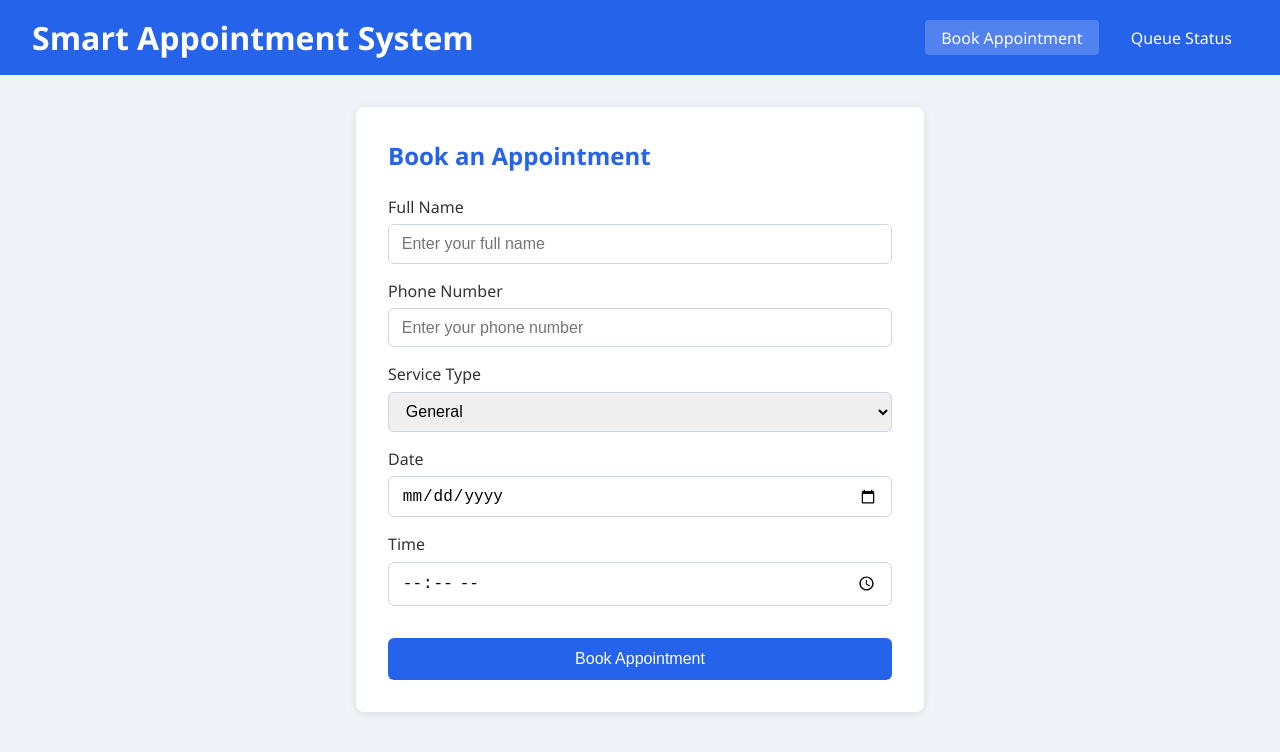
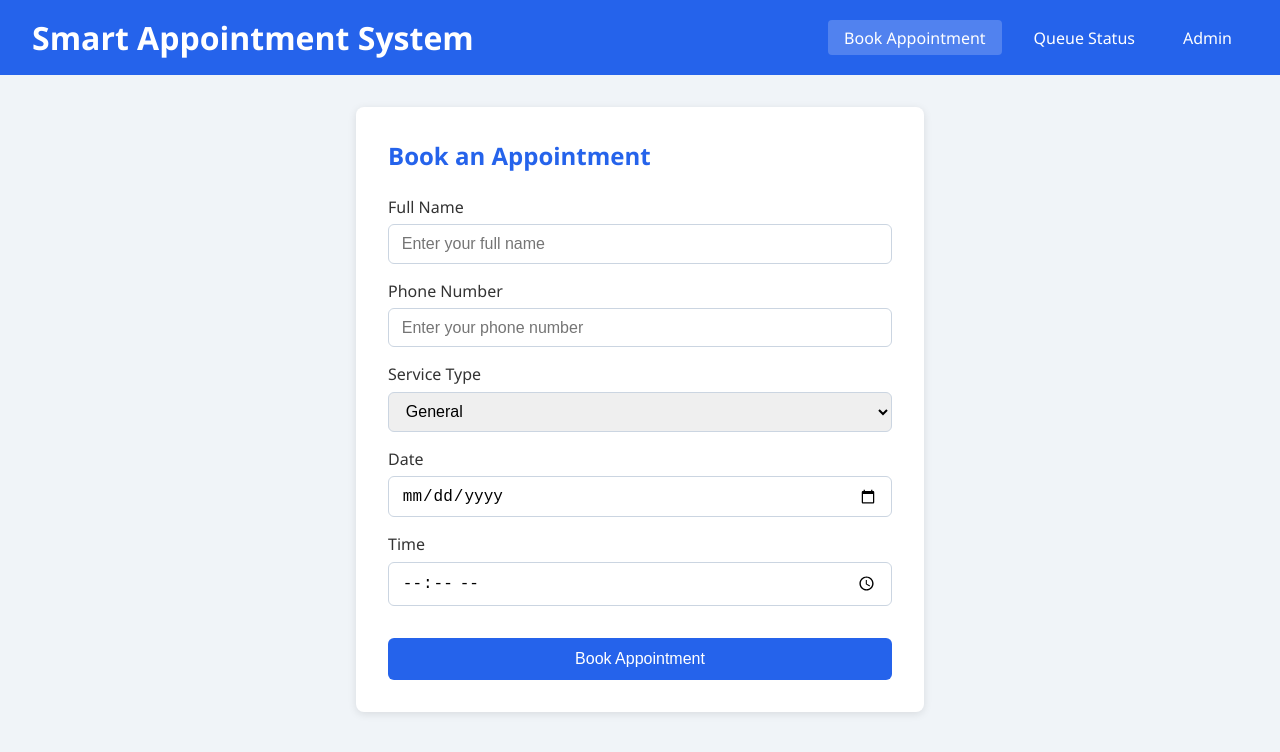
Before and after one commit to LakshmiPriya-22/SmartAppointmentQueueManagementSystem, a React app in the folder frontend/: page / in a window 1280 px wide. Shown: the top 752 px of the page. Built offline with nearby package versions, Linux system fonts and the light colour scheme; the HTML template or start-up script is replaced by a standard one.

Commit message:
feat: add admin route to app router

```diff
--- a/frontend/src/App.jsx
+++ b/frontend/src/App.jsx
@@ -1,6 +1,7 @@
 import { BrowserRouter, Routes, Route, Link, useLocation } from 'react-router-dom'
 import BookingPage from './pages/BookingPage'
 import QueueStatusPage from './pages/QueueStatusPage'
+import AdminPage from './pages/AdminPage'
 
 function NavBar() {
     const location = useLocation()
@@ -8,17 +9,14 @@ function NavBar() {
         <header>
             <h1>Smart Appointment System</h1>
             <nav>
-                <Link
-                    to="/"
-                    className={location.pathname === '/' ? 'active' : ''}
-                >
+                <Link to="/" className={location.pathname === '/' ? 'active' : ''}>
                     Book Appointment
                 </Link>
-                <Link
-                    to="/queue"
-                    className={location.pathname === '/queue' ? 'active' : ''}
-                >
+                <Link to="/queue" className={location.pathname === '/queue' ? 'active' : ''}>
                     Queue Status
+                </Link>
+                <Link to="/admin" className={location.pathname === '/admin' ? 'active' : ''}>
+                    Admin
                 </Link>
             </nav>
         </header>
@@ -33,6 +31,7 @@ export default function App() {
                 <Routes>
                     <Route path="/" element={<BookingPage />} />
                     <Route path="/queue" element={<QueueStatusPage />} />
+                    <Route path="/admin" element={<AdminPage />} />
                 </Routes>
             </main>
         </BrowserRouter>
```
